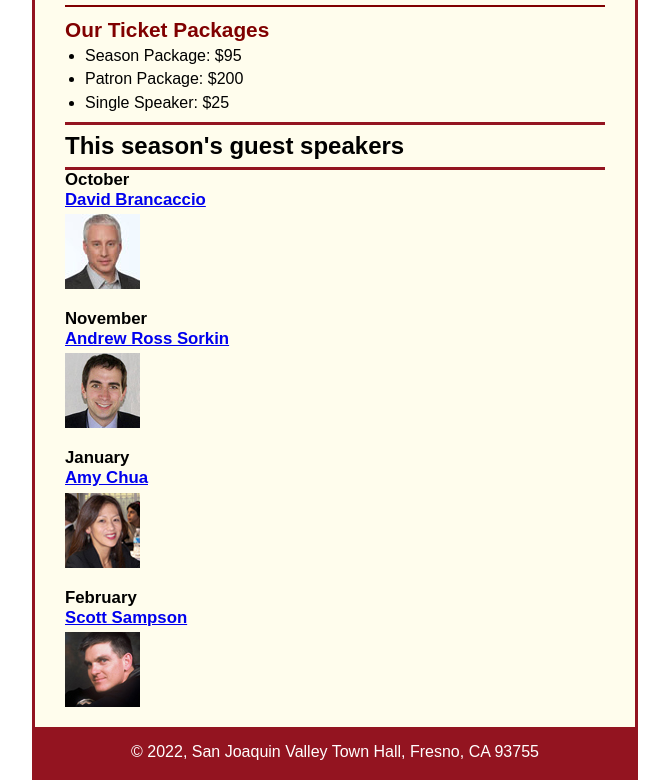
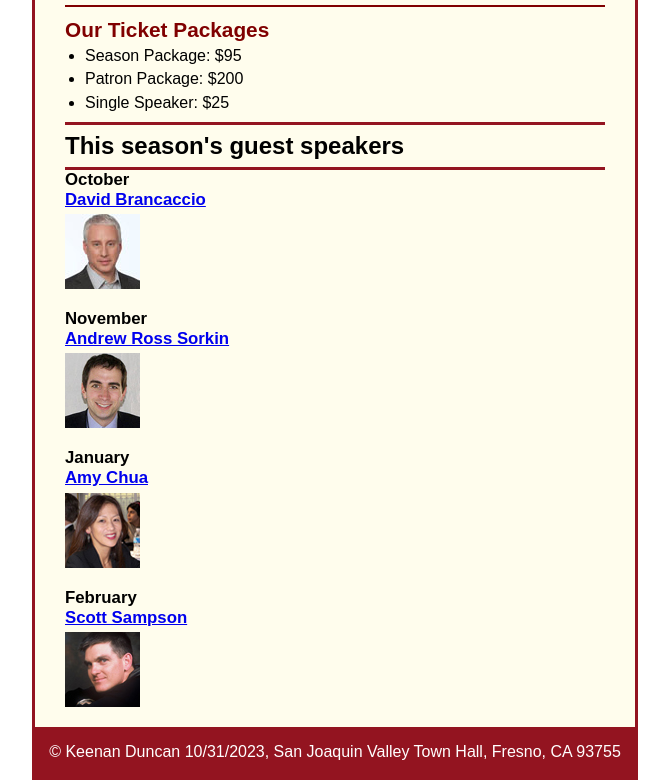
Before and after one commit to KeenanCPU/A07, a plain HTML site: page index.html in a window 1280 px wide. Shown: the part 800-1580 px from the top of the page, without its empty margins (305-974 px from the left). Drawn offline with Linux system fonts and the light colour scheme.

Commit message:
Update index.html

```diff
--- a/index.html
+++ b/index.html
@@ -58,7 +58,7 @@
 		</aside>
 	</main>
 	<footer>
-		<p>&copy; 2022, San Joaquin Valley Town Hall, Fresno, CA 93755</p>
+		<p>&copy; Keenan Duncan 10/31/2023, San Joaquin Valley Town Hall, Fresno, CA 93755</p>
 	</footer>
 </body>
 </html>
```
